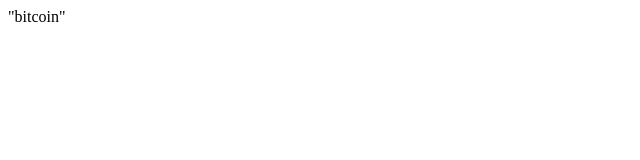
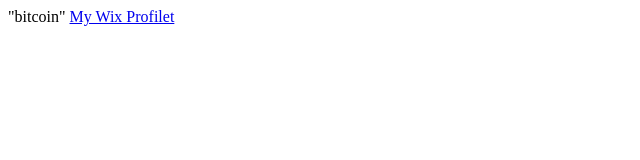
Before and after one commit to jaredvillanuevaeupratan-cloud/myprofile, a plain HTML site: page mywebpage/index.html in a window 1280 px wide. Shown: the whole page, without its empty margins (0-640 px from the left). Drawn offline with Linux system fonts and the light colour scheme.

Commit message:
Update index.html

```diff
--- a/mywebpage/index.html
+++ b/mywebpage/index.html
@@ -4,5 +4,6 @@
   </head>
   <body>
    "bitcoin"
+    <a href="gmail.com">My Wix Profilet</a>
   <body>
 <html>
```
